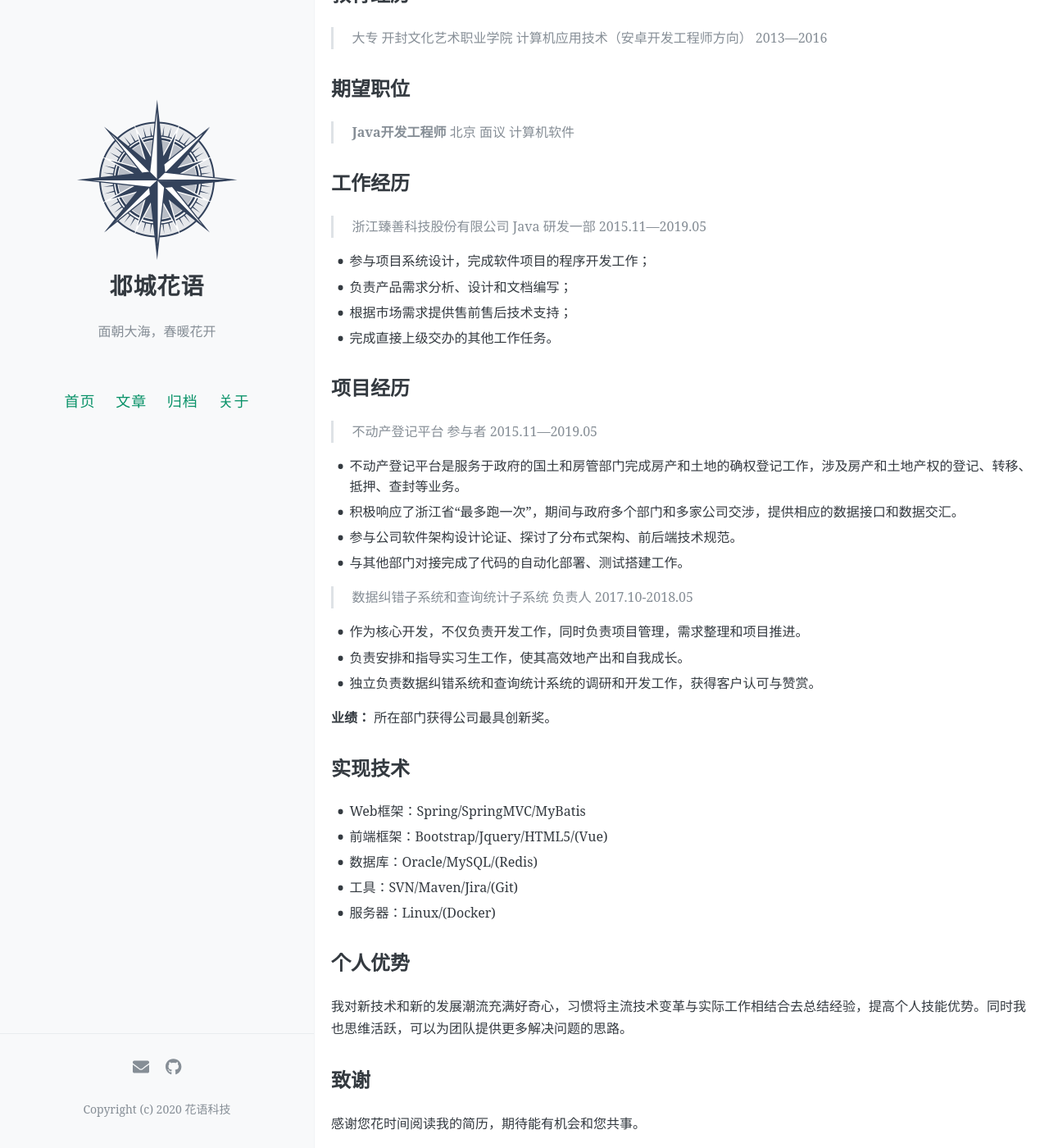
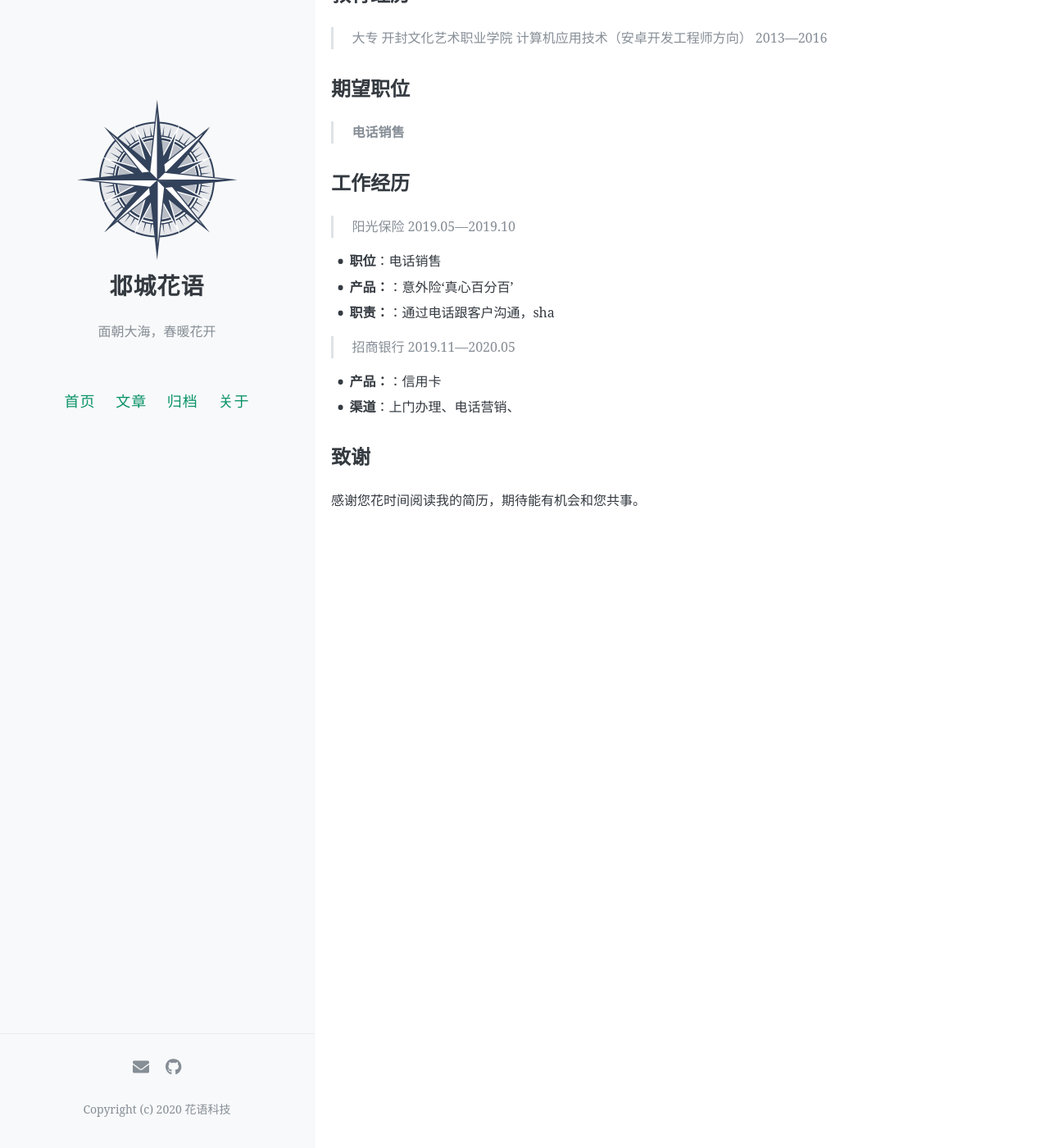
Before and after one commit to Adoger99/blog, a Jekyll site: the page built from resume.md, in a window 1280 px wide and 1400 px high, scrolled down 408 px. Shown: the whole window at 82% size. Built offline with Jekyll 4.4.1, drawn with Linux system fonts in a browser that asks for light colours; our own code applies the rules of GitHub Pages for plain Markdown files; comment, search, counter and statistics services are not loaded; some of the changed text lies outside the part shown.

Commit message:
Update resume.md

```diff
--- a/resume.md
+++ b/resume.md
@@ -6,49 +6,27 @@
 
 手机：13067736198  (微信同号)
 
-邮箱：cocosmaker@gmail.com
+邮箱：2637582488@qq.com
 
 ## 教育经历
 
 > 大专  开封文化艺术职业学院  计算机应用技术（安卓开发工程师方向）  2013—2016
 
 ## 期望职位
-> **Java开发工程师**    北京    面议    计算机软件
+> **电话销售**
 
 ## 工作经历
-> 浙江臻善科技股份有限公司  Java  研发一部	2015.11—2019.05
+> 阳光保险	2019.05—2019.10
 
-- 参与项目系统设计，完成软件项目的程序开发工作；
-- 负责产品需求分析、设计和文档编写；
-- 根据市场需求提供售前售后技术支持；
-- 完成直接上级交办的其他工作任务。
+- **职位**：电话销售
+- **产品：**：意外险‘真心百分百’
+- **职责：**：通过电话跟客户沟通，sha
 
-## 项目经历
-> 不动产登记平台 参与者	2015.11—2019.05
+> 招商银行	2019.11—2020.05
 
-- 不动产登记平台是服务于政府的国土和房管部门完成房产和土地的确权登记工作，涉及房产和土地产权的登记、转移、抵押、查封等业务。
-- 积极响应了浙江省“最多跑一次”，期间与政府多个部门和多家公司交涉，提供相应的数据接口和数据交汇。
-- 参与公司软件架构设计论证、探讨了分布式架构、前后端技术规范。
-- 与其他部门对接完成了代码的自动化部署、测试搭建工作。
+- **产品：**：信用卡
+- **渠道**：上门办理、电话营销、
 
-> 数据纠错子系统和查询统计子系统 负责人 2017.10-2018.05
-
-- 作为核心开发，不仅负责开发工作，同时负责项目管理，需求整理和项目推进。
-- 负责安排和指导实习生工作，使其高效地产出和自我成长。
-- 独立负责数据纠错系统和查询统计系统的调研和开发工作，获得客户认可与赞赏。
-
-**业绩：** 所在部门获得公司最具创新奖。
-
-## 实现技术
-- Web框架：Spring/SpringMVC/MyBatis
-- 前端框架：Bootstrap/Jquery/HTML5/(Vue)
-- 数据库：Oracle/MySQL/(Redis)
-- 工具：SVN/Maven/Jira/(Git)
-- 服务器：Linux/(Docker)
-
-## 个人优势
-
-我对新技术和新的发展潮流充满好奇心，习惯将主流技术变革与实际工作相结合去总结经验，提高个人技能优势。同时我也思维活跃，可以为团队提供更多解决问题的思路。
 
 ## 致谢
 
```
